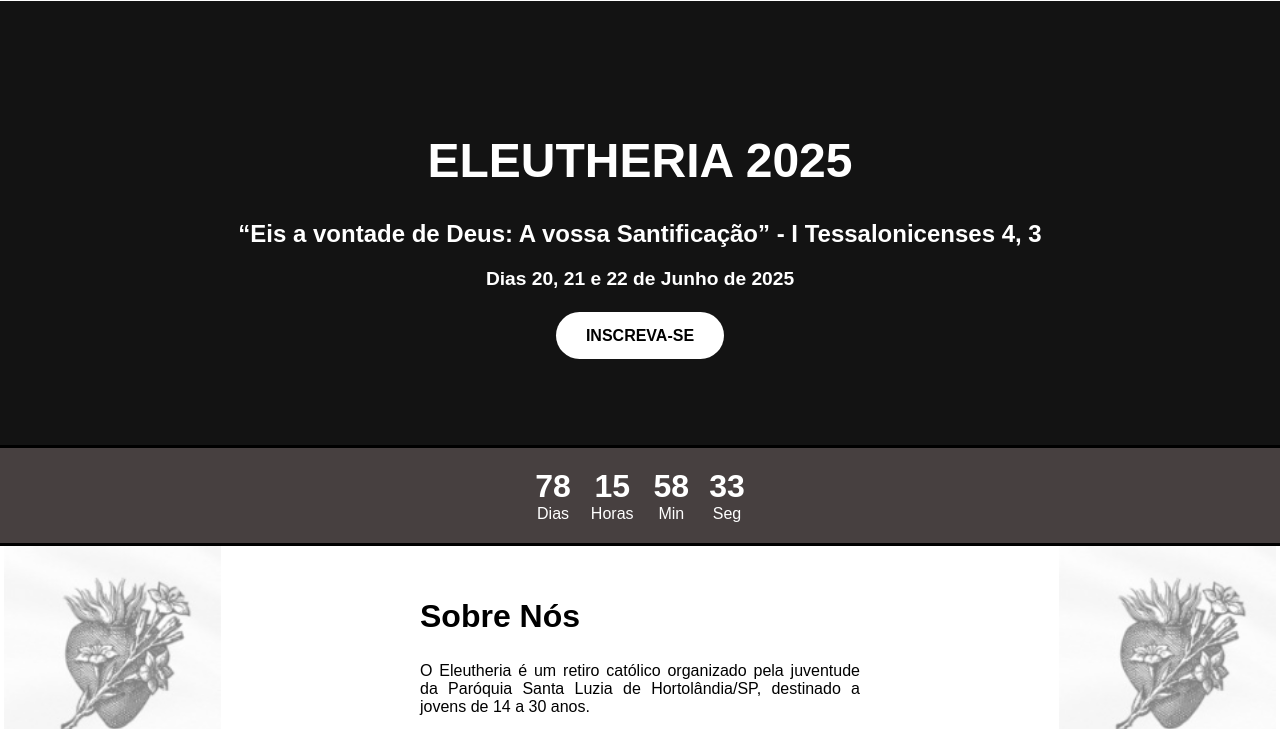
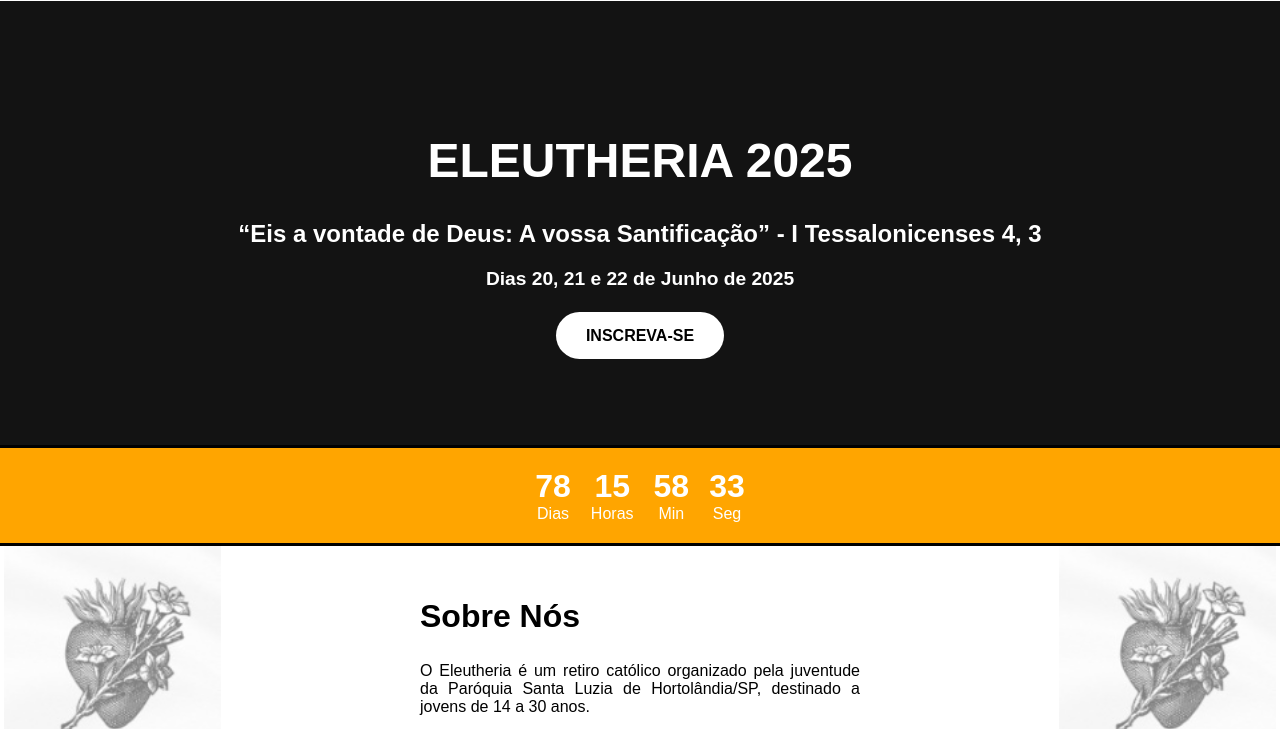
Before and after one commit to eleutheria7/eleutheria, a plain HTML site: page index.html in a window 1280 px wide. Shown: the part 76-805 px from the top of the page. Drawn offline with Linux system fonts and the light colour scheme; files whose address does not match are found by name.

Commit message:
Add files via upload

```diff
--- a/styles.css
+++ b/styles.css
@@ -230,7 +230,7 @@ body {
 .countdown {
     display: flex;
     justify-content: center;
-    background-color: #474040;
+    background-color: #ffa500;
     padding: 20px 0;
     border-top: black solid;
     border-bottom: black solid;
```
